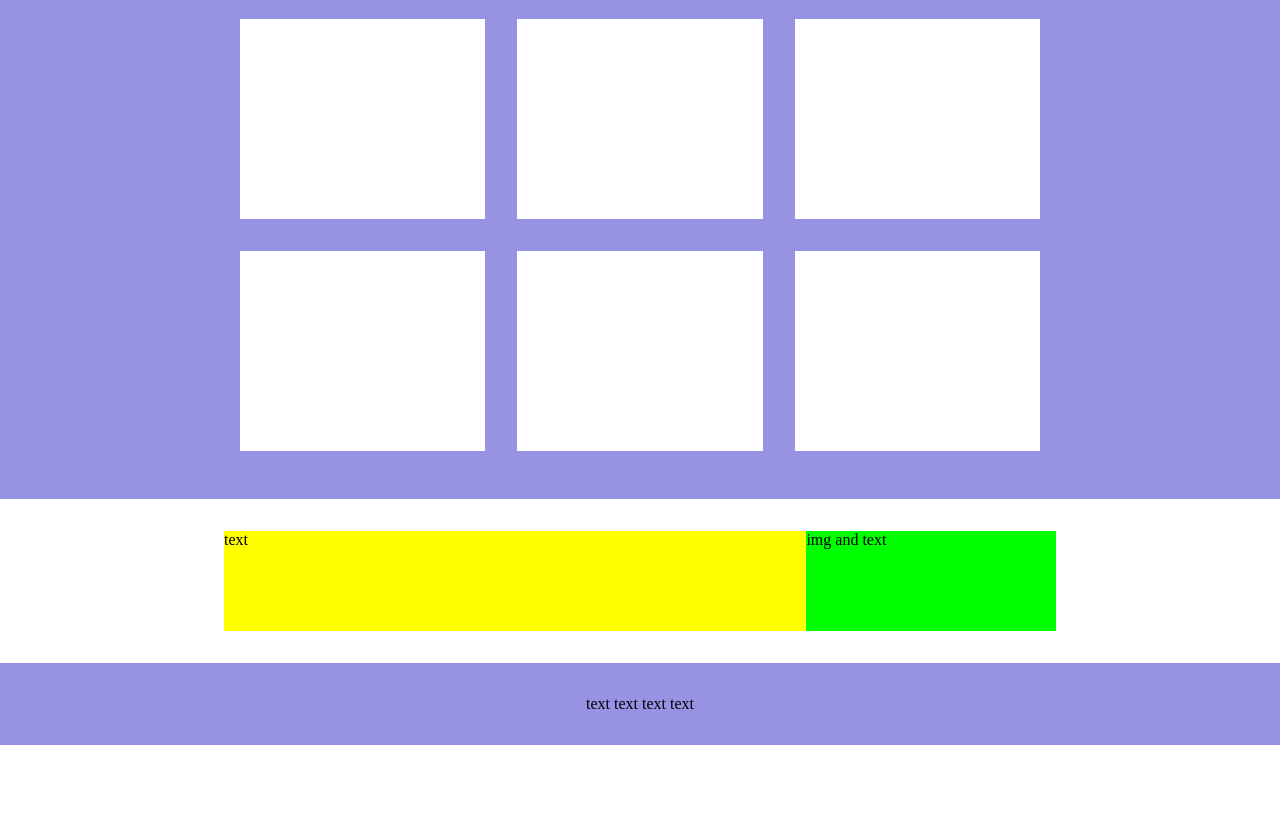
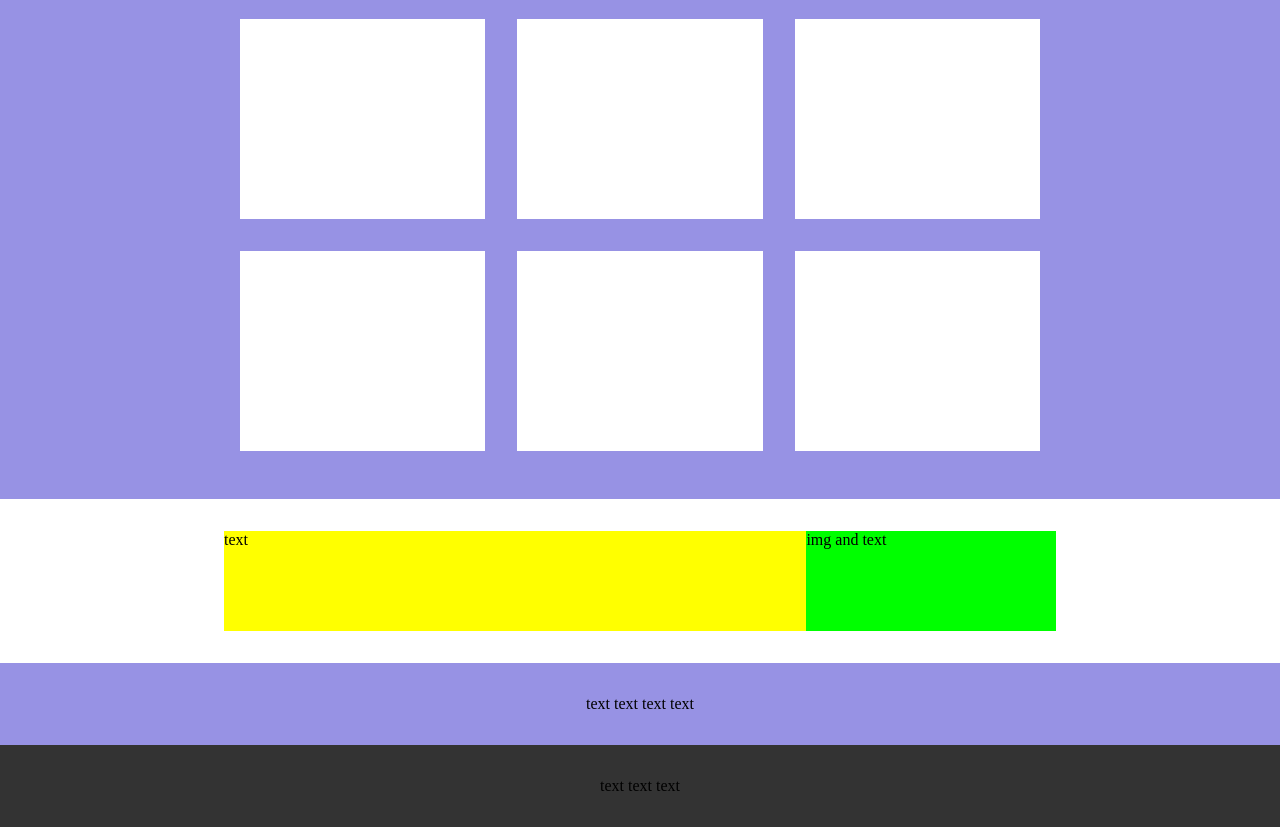
Before and after one commit to AndreaFumagalli4/htmlcss-responsive-layout, a plain HTML site: page index.html in a window 1280 px wide. Shown: the part 1351-2178 px from the top of the page. Before the commit the page ends 2096 px from the top, so only its background shows below. Drawn offline with Linux system fonts and the light colour scheme.

Commit message:
add footer structure responsive

```diff
--- a/css/style.css
+++ b/css/style.css
@@ -87,6 +87,13 @@ section#get-started{
     text-align: center;
 }
 
+/* css footer */
+
+footer{
+    background-color: #333333;
+    text-align: center;
+}
+
 
 /*
     RESPONSIVE
@@ -152,6 +159,11 @@ section#get-started{
         width: 70%;
         margin: 0 auto;
     }
+
+    footer div.footer-text{
+        width: 60%;
+        margin: 0 auto;
+    }
 }
 
 
@@ -180,4 +192,8 @@ section#get-started{
     section#get-started div.container-get-started{
         width: 50%;
     }
+
+    footer div.footer-text{
+        width: 45%;
+    }
 }
--- a/index.html
+++ b/index.html
@@ -142,11 +142,12 @@
                     text text text text
                 </div>
             </section>
-
         </main>
 
         <footer>
-
+            <div class="container footer-text">
+                text text text
+            </div>
         </footer>
     </body>
 
```
